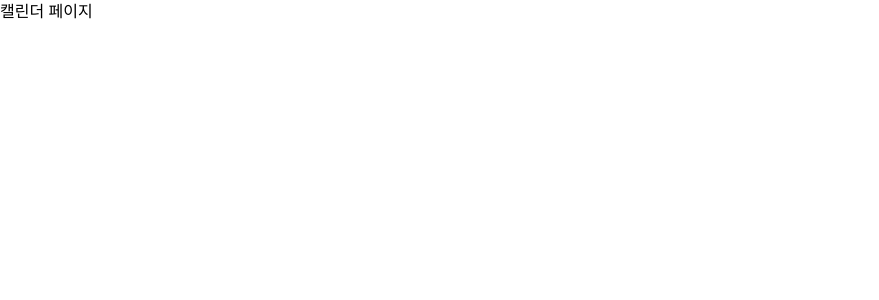
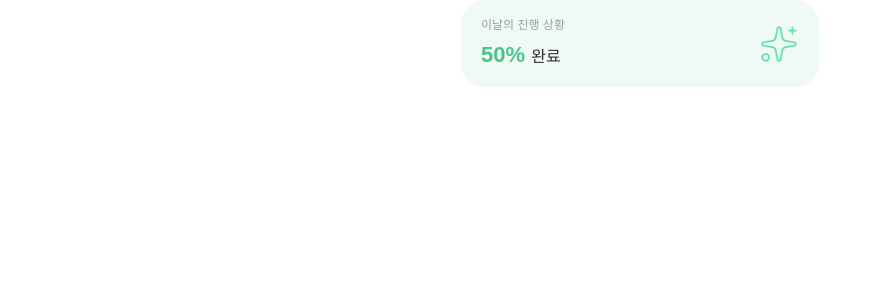
Before and after one commit to deepdive-01/goorm-todo-front, a React (Vite) app: page /calendar in a window 1280 px wide. Shown: the top 300 px of the page, without its empty margins (0-879 px from the left). Built offline with nearby package versions, Linux system fonts and the light colour scheme; a web font is replaced by a local one.

Commit message:
feat: 이날의 진행상황 컴포넌트 구현

```diff
--- a/package.json
+++ b/package.json
@@ -11,6 +11,8 @@
   },
   "dependencies": {
     "@tailwindcss/vite": "^4.2.2",
+    "i": "^0.3.7",
+    "lucide-react": "^1.0.1",
     "react": "^19.2.4",
     "react-dom": "^19.2.4",
     "react-router-dom": "^7.13.1",
--- /dev/null
+++ b/src/pages/calendar/components/TodayProgress.tsx
@@ -0,0 +1,27 @@
+import FrameIcon from '../Img/Frame.png';
+
+interface TodayProgressProps {
+  total: number;
+  completed: number;
+}
+
+export default function TodayProgress({ total, completed }: TodayProgressProps) {
+  const percent = total === 0 ? 0 : Math.round((completed / total) * 100);
+
+  return (
+    <div className="mx-4 bg-[#F0FAF5] rounded-3xl px-5 py-4 flex items-center justify-between">
+      <div>
+        <p className="text-[12px] text-[#9E9E9E] mb-1">이날의 진행 상황</p>
+        <p className="text-[22px] font-bold text-[#4CC38A]">
+          {percent}%{' '}
+          <span className="text-[16px] font-medium text-[#2D2D2D]">완료</span>
+        </p>
+      </div>
+
+      {/* 아이콘 자리 — 원하는 아이콘으로 교체 */}
+      <div className="w-10 h-10 flex items-center justify-center">
+        <img src={FrameIcon} alt="progress icon" />
+      </div>
+    </div>
+  );
+}
--- a/src/pages/calendar/index.tsx
+++ b/src/pages/calendar/index.tsx
@@ -1,3 +1,62 @@
+import { useState } from 'react';
+import { type Task } from './components/TaskModal';
+import TodayProgress from './components/TodayProgress';
+// import CalendarCard from './CalendarCard';
+// import TaskList from './TaskList';
+// import BottomNav from './BottomNav';
+
+const toKey = (y: number, m: number, d: number) =>
+  `${y}-${String(m + 1).padStart(2, '0')}-${String(d).padStart(2, '0')}`;
+
 export default function CalendarPage() {
-  return <div>캘린더 페이지</div>;
+  const now = new Date();
+  const [tasks] = useState<Task[]>([
+    {
+      // 임시로 더미데이터
+      id: '1',
+      name: '아침 정원 명상',
+      category: 'green',
+      memo: '',
+      completed: false,
+      date: toKey(now.getFullYear(), now.getMonth(), now.getDate()),
+    },
+    {
+      id: '2',
+      name: '유기농 차 블렌드 찾아오기',
+      category: 'pink',
+      memo: '',
+      completed: true,
+      date: toKey(now.getFullYear(), now.getMonth(), now.getDate()),
+    },
+  ]);
+
+  const todayKey = toKey(now.getFullYear(), now.getMonth(), now.getDate());
+  const todayTasks = tasks.filter(t => t.date === todayKey);
+  const completedTasks = todayTasks.filter(t => t.completed);
+
+  return (
+    <div className="min-h-screen bg-white flex justify-center">
+      <div className="relative w-full max-w-[390px] min-h-screen flex flex-col gap-4 pb-24">
+
+        {/* Header */}
+        {/* <AppHeader /> */}
+
+        {/* Calendar */}
+        {/* <CalendarCard /> */}
+
+        {/* Progress */}
+        <TodayProgress
+          total={todayTasks.length}
+          completed={completedTasks.length}
+        />
+
+        {/* Task List */}
+        {/* <TaskList /> */}
+
+        {/* Bottom Nav */}
+        {/* <BottomNav /> */}
+
+      </div>
+    </div>
+  );
 }
```
Also changed, not shown: src/pages/calendar/Img/Frame.png (added), 1 other file (tests, documents, lock files or other folders).
